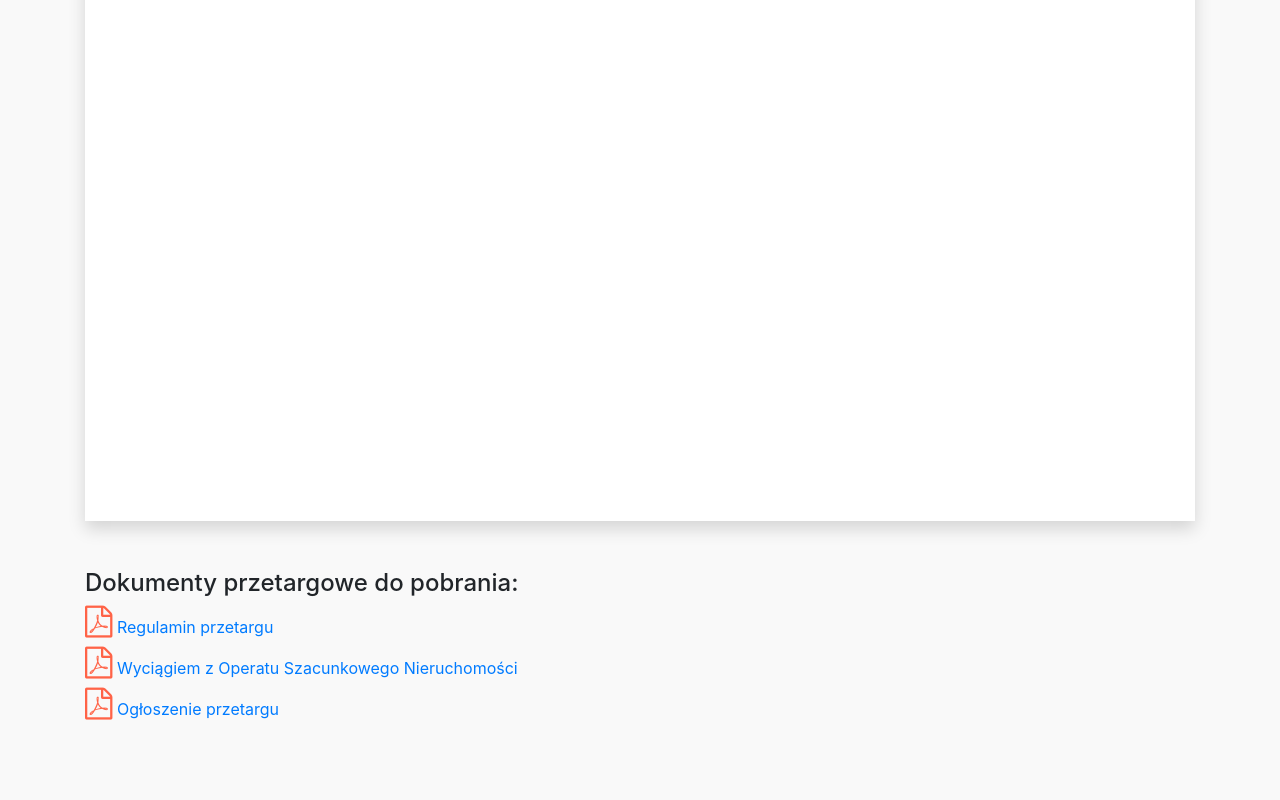
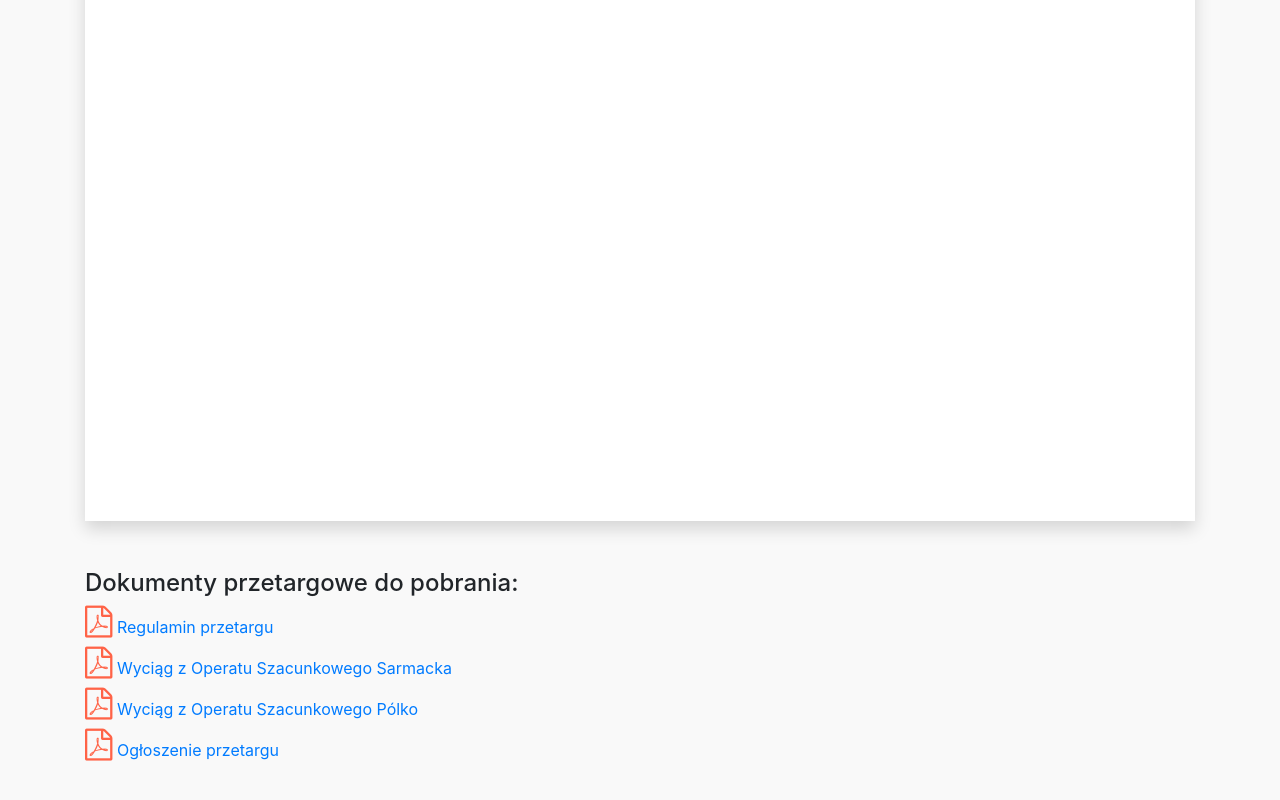
Before and after one commit to likwidacjaprebud/likwidacjaprebud, a plain HTML site: page index.html in a window 1280 px wide. Shown: the part 1097-1897 px from the top of the page. Before the commit the page ends 1866 px from the top, so only its background shows below. Drawn offline with Linux system fonts and the light colour scheme.

Commit message:
Update index.html

```diff
--- a/index.html
+++ b/index.html
@@ -27,7 +27,11 @@
 						</div>
 						<div class="mt-2">
 							<i class="fa fa-file-pdf-o" aria-hidden="true" style="font-size: 2em; color: Tomato;"></i>
-							<a href="documents/wyciag.pdf">Wyciągiem z Operatu Szacunkowego Nieruchomości</a>
+							<a href="documents/wyciag_sarmacka.pdf">Wyciąg z Operatu Szacunkowego Sarmacka</a>
+						</div>
+						<div class="mt-2">
+							<i class="fa fa-file-pdf-o" aria-hidden="true" style="font-size: 2em; color: Tomato;"></i>
+							<a href="documents/wyciag_polko.pdf">Wyciąg z Operatu Szacunkowego Pólko</a>
 						</div>
 						<div class="mt-2">
 							<i class="fa fa-file-pdf-o" aria-hidden="true" style="font-size: 2em; color: Tomato;"></i>
```
